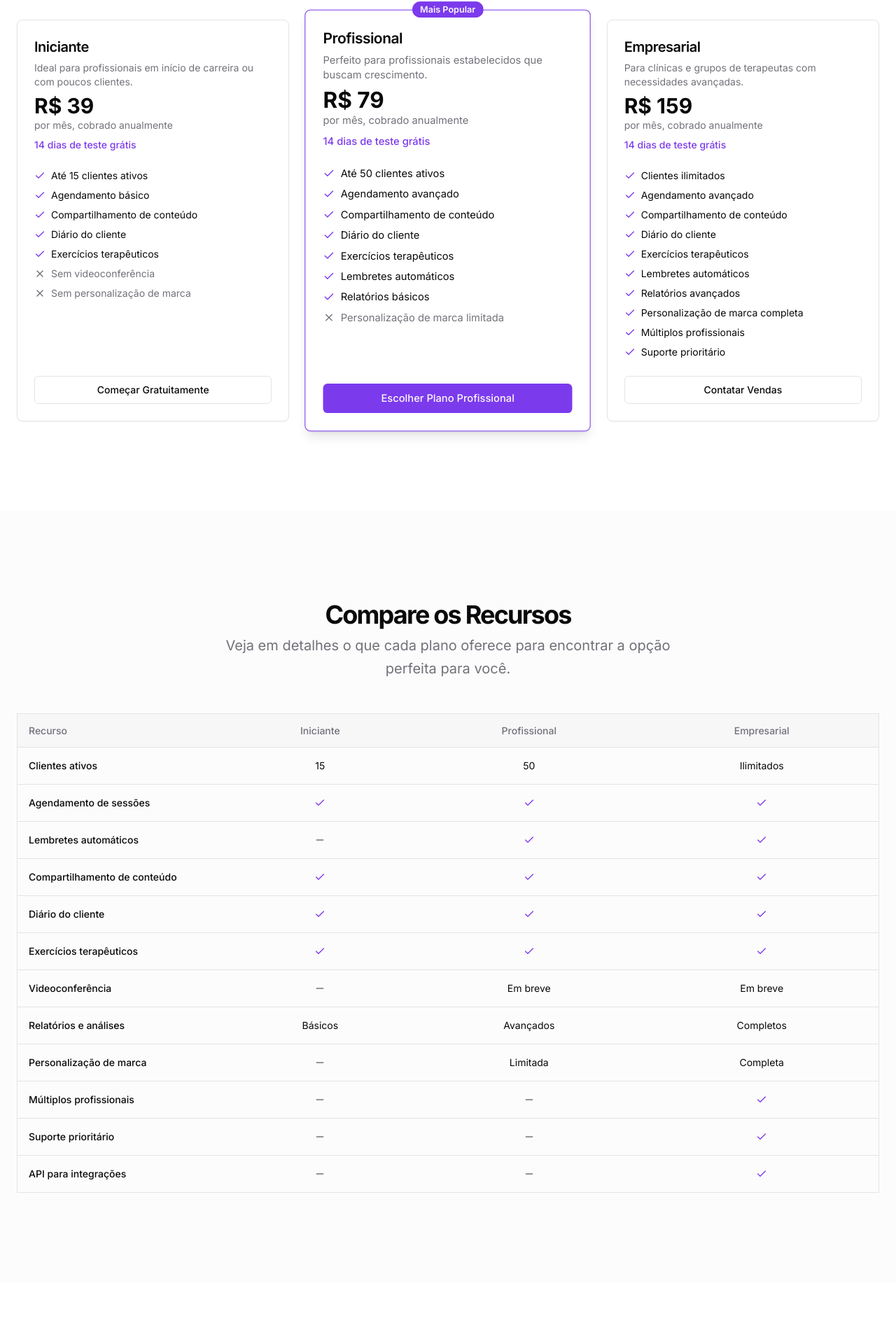
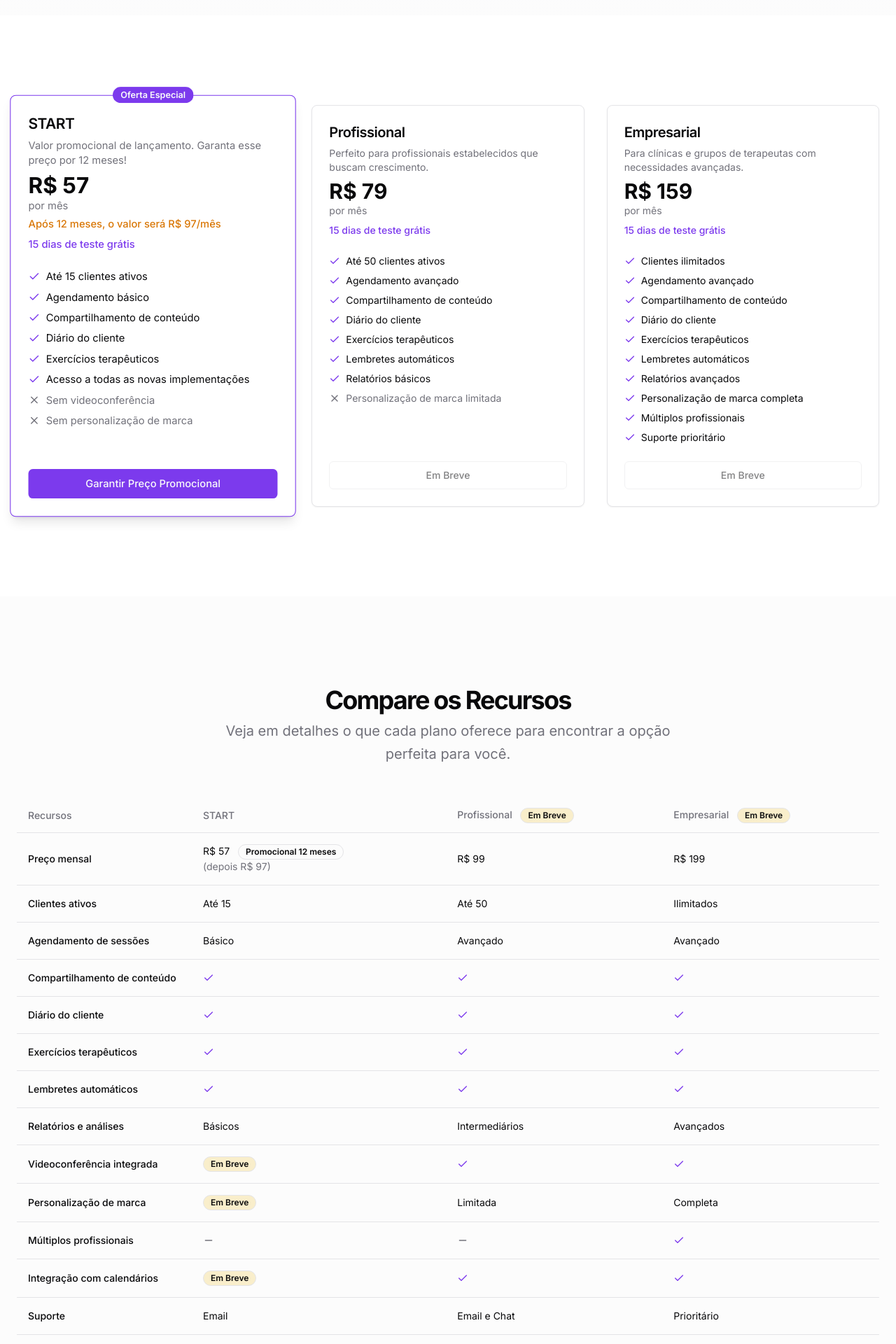
Before and after one commit to iamentorbr/v0-be-thera-project, a Next.js app: page /pricing in a window 1280 px wide. Shown: the part 574-2494 px from the top of the page at 70% size. Built offline with nearby package versions, Linux system fonts and the light colour scheme.

Commit message:
feat: update pricing page with promotional START plan details
Adjust free trial period and set promotional pricing for START plan.

Co-authored-by: Lys R. <203903029+iamentorbr@users.noreply.github.com>

```diff
--- a/app/pricing/page.tsx
+++ b/app/pricing/page.tsx
@@ -46,13 +46,20 @@ export default function PricingPage() {
             <div className="flex flex-col items-center justify-center space-y-4 text-center">
               <div className="space-y-2">
                 <h1 className="text-3xl font-bold tracking-tighter sm:text-4xl md:text-5xl">
-                  Planos Flexíveis para Profissionais de Bem-estar
+                  Oferta Especial de Lançamento
                 </h1>
                 <p className="max-w-[700px] text-muted-foreground md:text-xl/relaxed lg:text-base/relaxed xl:text-xl/relaxed">
-                  Escolha o plano ideal para sua prática e comece a transformar seu atendimento hoje mesmo.
+                  Aproveite o valor promocional de lançamento e garanta 12 meses de acesso com preço especial.
                 </p>
               </div>
               <PricingToggle />
+              <div className="mt-8 max-w-[800px] p-4 bg-primary/10 border border-primary/20 rounded-lg">
+                <p className="text-sm md:text-base font-medium text-primary">
+                  <span className="font-bold">Oferta Especial de Lançamento:</span> Adquira o plano START por apenas R$
+                  57/mês e mantenha esse valor por 12 meses! Após o período promocional e implementação de novos
+                  recursos, o plano START passará a custar R$ 97/mês para novos assinantes.
+                </p>
+              </div>
             </div>
           </div>
         </section>
@@ -62,20 +69,23 @@ export default function PricingPage() {
           <div className="container px-4 md:px-6">
             <div className="grid gap-6 md:grid-cols-2 lg:grid-cols-3 lg:gap-8">
               <PricingCard
-                name="Iniciante"
-                price={{ monthly: "R$ 49", annually: "R$ 39" }}
-                description="Ideal para profissionais em início de carreira ou com poucos clientes."
+                name="START"
+                price={{ monthly: "R$ 57", annually: "R$ 57" }}
+                description="Valor promocional de lançamento. Garanta esse preço por 12 meses!"
                 features={[
                   "Até 15 clientes ativos",
                   "Agendamento básico",
                   "Compartilhamento de conteúdo",
                   "Diário do cliente",
                   "Exercícios terapêuticos",
+                  "Acesso a todas as novas implementações",
                 ]}
                 limitations={["Sem videoconferência", "Sem personalização de marca"]}
-                ctaText="Começar Gratuitamente"
-                ctaLink="/register?plan=starter"
-                trialDays={14}
+                ctaText="Garantir Preço Promocional"
+                ctaLink="/register?plan=start"
+                trialDays={15}
+                popular={true}
+                promotionalInfo="Após 12 meses, o valor será R$ 97/mês"
               />
               <PricingCard
                 name="Profissional"
@@ -93,8 +103,8 @@ export default function PricingPage() {
                 limitations={["Personalização de marca limitada"]}
                 ctaText="Escolher Plano Profissional"
                 ctaLink="/register?plan=professional"
-                trialDays={14}
-                popular={true}
+                trialDays={15}
+                comingSoon={true}
               />
               <PricingCard
                 name="Empresarial"
@@ -114,7 +124,8 @@ export default function PricingPage() {
                 ]}
                 ctaText="Contatar Vendas"
                 ctaLink="/contact-sales"
-                trialDays={14}
+                trialDays={15}
+                comingSoon={true}
               />
             </div>
           </div>
@@ -155,17 +166,15 @@ export default function PricingPage() {
           <div className="container px-4 md:px-6">
             <div className="flex flex-col items-center justify-center space-y-4 text-center">
               <div className="space-y-2">
-                <h2 className="text-3xl font-bold tracking-tighter sm:text-4xl">
-                  Pronto para Transformar sua Prática?
-                </h2>
+                <h2 className="text-3xl font-bold tracking-tighter sm:text-4xl">Garanta Já o Preço Promocional!</h2>
                 <p className="max-w-[700px] md:text-xl/relaxed lg:text-base/relaxed xl:text-xl/relaxed">
-                  Comece hoje mesmo com 14 dias de teste gratuito. Sem compromisso.
+                  Apenas R$ 57/mês por 12 meses + 15 dias de teste gratuito. Oferta por tempo limitado.
                 </p>
               </div>
               <div className="flex flex-col gap-2 min-[400px]:flex-row">
                 <Link href="/register">
                   <Button size="lg" variant="secondary" className="gap-1">
-                    Começar Gratuitamente
+                    Garantir Oferta Especial
                   </Button>
                 </Link>
                 <Link href="/contact">
--- a/components/pricing/pricing-card.tsx
+++ b/components/pricing/pricing-card.tsx
@@ -17,6 +17,8 @@ interface PricingCardProps {
   ctaLink: string
   trialDays?: number
   popular?: boolean
+  promotionalInfo?: string
+  comingSoon?: boolean
 }
 
 export function PricingCard({
@@ -29,12 +31,19 @@ export function PricingCard({
   ctaLink,
   trialDays,
   popular = false,
+  promotionalInfo,
+  comingSoon = false,
 }: PricingCardProps) {
   return (
     <Card className={`flex flex-col ${popular ? "border-primary shadow-lg scale-105 relative" : ""}`}>
       {popular && (
         <Badge className="absolute -top-3 left-1/2 transform -translate-x-1/2 bg-primary text-primary-foreground">
-          Mais Popular
+          Oferta Especial
+        </Badge>
+      )}
+      {comingSoon && (
+        <Badge className="absolute -top-3 left-1/2 transform -translate-x-1/2 bg-yellow-500 text-yellow-950">
+          Em Breve
         </Badge>
       )}
       <CardHeader>
@@ -42,7 +51,8 @@ export function PricingCard({
         <CardDescription>{description}</CardDescription>
         <div className="mt-4">
           <div className="text-3xl font-bold">{price.annually}</div>
-          <div className="text-sm text-muted-foreground">por mês, cobrado anualmente</div>
+          <div className="text-sm text-muted-foreground">por mês</div>
+          {promotionalInfo && <div className="mt-1 text-sm text-amber-600 font-medium">{promotionalInfo}</div>}
           {trialDays && <div className="mt-2 text-sm font-medium text-primary">{trialDays} dias de teste grátis</div>}
         </div>
       </CardHeader>
@@ -66,11 +76,17 @@ export function PricingCard({
         </div>
       </CardContent>
       <CardFooter>
-        <Link href={ctaLink} className="w-full">
-          <Button variant={popular ? "default" : "outline"} className="w-full">
-            {ctaText}
+        {!comingSoon ? (
+          <Link href={ctaLink} className="w-full">
+            <Button variant={popular ? "default" : "outline"} className="w-full">
+              {ctaText}
+            </Button>
+          </Link>
+        ) : (
+          <Button variant="outline" className="w-full" disabled>
+            Em Breve
           </Button>
-        </Link>
+        )}
       </CardFooter>
     </Card>
   )
--- a/components/pricing/pricing-faq.tsx
+++ b/components/pricing/pricing-faq.tsx
@@ -1,49 +1,69 @@
-"use client"
-
 import { Accordion, AccordionContent, AccordionItem, AccordionTrigger } from "@/components/ui/accordion"
 
 export function PricingFaq() {
-  const faqs = [
-    {
-      question: "Posso mudar de plano a qualquer momento?",
-      answer:
-        "Sim, você pode fazer upgrade ou downgrade do seu plano a qualquer momento. As mudanças entram em vigor imediatamente, e o valor será ajustado proporcionalmente ao tempo restante do seu ciclo de cobrança atual.",
-    },
-    {
-      question: "Como funciona o período de teste gratuito?",
-      answer:
-        "Todos os planos incluem um período de teste gratuito de 14 dias. Durante esse período, você terá acesso a todos os recursos do plano escolhido. Não é necessário fornecer informações de pagamento para iniciar o teste. Você só será cobrado se decidir continuar após o período de teste.",
-    },
-    {
-      question: "Quais formas de pagamento são aceitas?",
-      answer:
-        "Aceitamos cartões de crédito (Visa, Mastercard, American Express), boleto bancário e PIX. Para o plano Empresarial, também oferecemos a opção de faturamento mensal.",
-    },
-    {
-      question: "Posso cancelar minha assinatura a qualquer momento?",
-      answer:
-        "Sim, você pode cancelar sua assinatura a qualquer momento através do painel de controle da sua conta. Não há taxas de cancelamento. Após o cancelamento, você continuará tendo acesso aos recursos do seu plano até o final do ciclo de cobrança atual.",
-    },
-    {
-      question: "O que acontece se eu exceder o limite de clientes do meu plano?",
-      answer:
-        "Se você se aproximar do limite de clientes do seu plano, enviaremos uma notificação sugerindo um upgrade. Se exceder o limite, você poderá continuar gerenciando os clientes existentes, mas não poderá adicionar novos até fazer um upgrade ou remover alguns clientes.",
-    },
-    {
-      question: "Vocês oferecem descontos para ONGs ou instituições educacionais?",
-      answer:
-        "Sim, oferecemos descontos especiais para organizações sem fins lucrativos, instituições educacionais e grupos de estudantes. Entre em contato com nossa equipe de vendas para mais informações.",
-    },
-  ]
-
   return (
     <Accordion type="single" collapsible className="w-full max-w-3xl mx-auto">
-      {faqs.map((faq, index) => (
-        <AccordionItem key={index} value={`item-${index}`}>
-          <AccordionTrigger className="text-left">{faq.question}</AccordionTrigger>
-          <AccordionContent>{faq.answer}</AccordionContent>
-        </AccordionItem>
-      ))}
+      <AccordionItem value="item-1">
+        <AccordionTrigger>Como funciona o período de teste gratuito?</AccordionTrigger>
+        <AccordionContent>
+          Todos os planos incluem 15 dias de teste gratuito. Durante esse período, você terá acesso completo a todas as
+          funcionalidades do plano escolhido. Não é necessário fornecer dados de pagamento para iniciar o teste. Você só
+          será cobrado se decidir continuar após o período de teste.
+        </AccordionContent>
+      </AccordionItem>
+      <AccordionItem value="item-2">
+        <AccordionTrigger>Como funciona a oferta promocional de R$ 57?</AccordionTrigger>
+        <AccordionContent>
+          A oferta promocional de lançamento garante o valor de R$ 57/mês por 12 meses para o plano START. Após esse
+          período, o valor será ajustado automaticamente para o preço regular (R$ 97/mês). Novos assinantes após o
+          período promocional pagarão o valor regular desde o início.
+        </AccordionContent>
+      </AccordionItem>
+      <AccordionItem value="item-3">
+        <AccordionTrigger>Posso mudar de plano depois?</AccordionTrigger>
+        <AccordionContent>
+          Sim, você pode fazer upgrade ou downgrade do seu plano a qualquer momento. Se você estiver no plano
+          promocional START e fizer upgrade, não poderá voltar ao preço promocional posteriormente. Ao fazer downgrade
+          de um plano superior para o START, você pagará o valor vigente no momento da mudança.
+        </AccordionContent>
+      </AccordionItem>
+      <AccordionItem value="item-4">
+        <AccordionTrigger>Quais formas de pagamento são aceitas?</AccordionTrigger>
+        <AccordionContent>
+          Aceitamos cartões de crédito (Visa, Mastercard, American Express), boleto bancário e PIX. Para pagamentos via
+          boleto, é necessário um pagamento antecipado de 3 meses. Pagamentos via PIX têm 5% de desconto adicional.
+        </AccordionContent>
+      </AccordionItem>
+      <AccordionItem value="item-5">
+        <AccordionTrigger>Quando os planos Profissional e Empresarial estarão disponíveis?</AccordionTrigger>
+        <AccordionContent>
+          Os planos Profissional e Empresarial estão em desenvolvimento e serão lançados nos próximos meses. Assinantes
+          do plano START terão prioridade e condições especiais para upgrade quando estes planos estiverem disponíveis.
+        </AccordionContent>
+      </AccordionItem>
+      <AccordionItem value="item-6">
+        <AccordionTrigger>Posso cancelar minha assinatura a qualquer momento?</AccordionTrigger>
+        <AccordionContent>
+          Sim, você pode cancelar sua assinatura a qualquer momento sem taxas adicionais. O acesso à plataforma
+          permanecerá ativo até o final do período pago. Não fazemos reembolsos proporcionais para períodos parciais.
+        </AccordionContent>
+      </AccordionItem>
+      <AccordionItem value="item-7">
+        <AccordionTrigger>O que acontece com meus dados se eu cancelar?</AccordionTrigger>
+        <AccordionContent>
+          Após o cancelamento, seus dados permanecerão armazenados por 30 dias, permitindo que você reative sua conta
+          sem perder informações. Após esse período, os dados serão anonimizados conforme nossa política de privacidade.
+        </AccordionContent>
+      </AccordionItem>
+      <AccordionItem value="item-8">
+        <AccordionTrigger>Quais novas implementações estão previstas?</AccordionTrigger>
+        <AccordionContent>
+          Estamos trabalhando em diversas melhorias, incluindo: integração com calendários externos, personalização de
+          marca, videoconferência integrada, gráficos de progresso, modelos de exercícios, suporte a anexos e histórico
+          de versões. Assinantes do plano START promocional terão acesso a todas essas funcionalidades sem custo
+          adicional.
+        </AccordionContent>
+      </AccordionItem>
     </Accordion>
   )
 }
--- a/components/pricing/pricing-table.tsx
+++ b/components/pricing/pricing-table.tsx
@@ -1,132 +1,172 @@
 import { Check, Minus } from "lucide-react"
-import { Table, TableBody, TableCell, TableHead, TableHeader, TableRow } from "@/components/ui/table"
+import { Badge } from "@/components/ui/badge"
+import { Table, TableBody, TableCaption, TableCell, TableHead, TableHeader, TableRow } from "@/components/ui/table"
 
 export function PricingTable() {
-  const features = [
-    {
-      name: "Clientes ativos",
-      starter: "15",
-      professional: "50",
-      enterprise: "Ilimitados",
-    },
-    {
-      name: "Agendamento de sessões",
-      starter: true,
-      professional: true,
-      enterprise: true,
-    },
-    {
-      name: "Lembretes automáticos",
-      starter: false,
-      professional: true,
-      enterprise: true,
-    },
-    {
-      name: "Compartilhamento de conteúdo",
-      starter: true,
-      professional: true,
-      enterprise: true,
-    },
-    {
-      name: "Diário do cliente",
-      starter: true,
-      professional: true,
-      enterprise: true,
-    },
-    {
-      name: "Exercícios terapêuticos",
-      starter: true,
-      professional: true,
-      enterprise: true,
-    },
-    {
-      name: "Videoconferência",
-      starter: false,
-      professional: "Em breve",
-      enterprise: "Em breve",
-    },
-    {
-      name: "Relatórios e análises",
-      starter: "Básicos",
-      professional: "Avançados",
-      enterprise: "Completos",
-    },
-    {
-      name: "Personalização de marca",
-      starter: false,
-      professional: "Limitada",
-      enterprise: "Completa",
-    },
-    {
-      name: "Múltiplos profissionais",
-      starter: false,
-      professional: false,
-      enterprise: true,
-    },
-    {
-      name: "Suporte prioritário",
-      starter: false,
-      professional: false,
-      enterprise: true,
-    },
-    {
-      name: "API para integrações",
-      starter: false,
-      professional: false,
-      enterprise: true,
-    },
-  ]
-
   return (
-    <div className="overflow-x-auto">
-      <Table className="border rounded-lg">
+    <div className="w-full overflow-auto">
+      <Table>
+        <TableCaption>Comparativo detalhado dos planos disponíveis</TableCaption>
         <TableHeader>
-          <TableRow className="bg-muted/50">
-            <TableHead className="w-[300px]">Recurso</TableHead>
-            <TableHead className="text-center">Iniciante</TableHead>
-            <TableHead className="text-center">Profissional</TableHead>
-            <TableHead className="text-center">Empresarial</TableHead>
+          <TableRow>
+            <TableHead className="w-[250px]">Recursos</TableHead>
+            <TableHead>START</TableHead>
+            <TableHead>
+              Profissional{" "}
+              <Badge variant="outline" className="ml-2 bg-yellow-500/20">
+                Em Breve
+              </Badge>
+            </TableHead>
+            <TableHead>
+              Empresarial{" "}
+              <Badge variant="outline" className="ml-2 bg-yellow-500/20">
+                Em Breve
+              </Badge>
+            </TableHead>
           </TableRow>
         </TableHeader>
         <TableBody>
-          {features.map((feature) => (
-            <TableRow key={feature.name}>
-              <TableCell className="font-medium">{feature.name}</TableCell>
-              <TableCell className="text-center">
-                {typeof feature.starter === "boolean" ? (
-                  feature.starter ? (
-                    <Check className="h-4 w-4 text-primary mx-auto" />
-                  ) : (
-                    <Minus className="h-4 w-4 text-muted-foreground mx-auto" />
-                  )
-                ) : (
-                  feature.starter
-                )}
-              </TableCell>
-              <TableCell className="text-center">
-                {typeof feature.professional === "boolean" ? (
-                  feature.professional ? (
-                    <Check className="h-4 w-4 text-primary mx-auto" />
-                  ) : (
-                    <Minus className="h-4 w-4 text-muted-foreground mx-auto" />
-                  )
-                ) : (
-                  feature.professional
-                )}
-              </TableCell>
-              <TableCell className="text-center">
-                {typeof feature.enterprise === "boolean" ? (
-                  feature.enterprise ? (
-                    <Check className="h-4 w-4 text-primary mx-auto" />
-                  ) : (
-                    <Minus className="h-4 w-4 text-muted-foreground mx-auto" />
-                  )
-                ) : (
-                  feature.enterprise
-                )}
-              </TableCell>
-            </TableRow>
-          ))}
+          <TableRow>
+            <TableCell className="font-medium">Preço mensal</TableCell>
+            <TableCell>
+              R$ 57{" "}
+              <Badge variant="outline" className="ml-2">
+                Promocional 12 meses
+              </Badge>
+              <br />
+              <span className="text-sm text-muted-foreground">(depois R$ 97)</span>
+            </TableCell>
+            <TableCell>R$ 99</TableCell>
+            <TableCell>R$ 199</TableCell>
+          </TableRow>
+          <TableRow>
+            <TableCell className="font-medium">Clientes ativos</TableCell>
+            <TableCell>Até 15</TableCell>
+            <TableCell>Até 50</TableCell>
+            <TableCell>Ilimitados</TableCell>
+          </TableRow>
+          <TableRow>
+            <TableCell className="font-medium">Agendamento de sessões</TableCell>
+            <TableCell>Básico</TableCell>
+            <TableCell>Avançado</TableCell>
+            <TableCell>Avançado</TableCell>
+          </TableRow>
+          <TableRow>
+            <TableCell className="font-medium">Compartilhamento de conteúdo</TableCell>
+            <TableCell>
+              <Check className="h-4 w-4 text-primary" />
+            </TableCell>
+            <TableCell>
+              <Check className="h-4 w-4 text-primary" />
+            </TableCell>
+            <TableCell>
+              <Check className="h-4 w-4 text-primary" />
+            </TableCell>
+          </TableRow>
+          <TableRow>
+            <TableCell className="font-medium">Diário do cliente</TableCell>
+            <TableCell>
+              <Check className="h-4 w-4 text-primary" />
+            </TableCell>
+            <TableCell>
+              <Check className="h-4 w-4 text-primary" />
+            </TableCell>
+            <TableCell>
+              <Check className="h-4 w-4 text-primary" />
+            </TableCell>
+          </TableRow>
+          <TableRow>
+            <TableCell className="font-medium">Exercícios terapêuticos</TableCell>
+            <TableCell>
+              <Check className="h-4 w-4 text-primary" />
+            </TableCell>
+            <TableCell>
+              <Check className="h-4 w-4 text-primary" />
+            </TableCell>
+            <TableCell>
+              <Check className="h-4 w-4 text-primary" />
+            </TableCell>
+          </TableRow>
+          <TableRow>
+            <TableCell className="font-medium">Lembretes automáticos</TableCell>
+            <TableCell>
+              <Check className="h-4 w-4 text-primary" />
+            </TableCell>
+            <TableCell>
+              <Check className="h-4 w-4 text-primary" />
+            </TableCell>
+            <TableCell>
+              <Check className="h-4 w-4 text-primary" />
+            </TableCell>
+          </TableRow>
+          <TableRow>
+            <TableCell className="font-medium">Relatórios e análises</TableCell>
+            <TableCell>Básicos</TableCell>
+            <TableCell>Intermediários</TableCell>
+            <TableCell>Avançados</TableCell>
+          </TableRow>
+          <TableRow>
+            <TableCell className="font-medium">Videoconferência integrada</TableCell>
+            <TableCell>
+              <Badge variant="outline" className="bg-yellow-500/20">
+                Em Breve
+              </Badge>
+            </TableCell>
+            <TableCell>
+              <Check className="h-4 w-4 text-primary" />
+            </TableCell>
+            <TableCell>
+              <Check className="h-4 w-4 text-primary" />
+            </TableCell>
+          </TableRow>
+          <TableRow>
+            <TableCell className="font-medium">Personalização de marca</TableCell>
+            <TableCell>
+              <Badge variant="outline" className="bg-yellow-500/20">
+                Em Breve
+              </Badge>
+            </TableCell>
+            <TableCell>Limitada</TableCell>
+            <TableCell>Completa</TableCell>
+          </TableRow>
+          <TableRow>
+            <TableCell className="font-medium">Múltiplos profissionais</TableCell>
+            <TableCell>
+              <Minus className="h-4 w-4 text-muted-foreground" />
+            </TableCell>
+            <TableCell>
+              <Minus className="h-4 w-4 text-muted-foreground" />
+            </TableCell>
+            <TableCell>
+              <Check className="h-4 w-4 text-primary" />
+            </TableCell>
+          </TableRow>
+          <TableRow>
+            <TableCell className="font-medium">Integração com calendários</TableCell>
+            <TableCell>
+              <Badge variant="outline" className="bg-yellow-500/20">
+                Em Breve
+              </Badge>
+            </TableCell>
+            <TableCell>
+              <Check className="h-4 w-4 text-primary" />
+            </TableCell>
+            <TableCell>
+              <Check className="h-4 w-4 text-primary" />
+            </TableCell>
+          </TableRow>
+          <TableRow>
+            <TableCell className="font-medium">Suporte</TableCell>
+            <TableCell>Email</TableCell>
+            <TableCell>Email e Chat</TableCell>
+            <TableCell>Prioritário</TableCell>
+          </TableRow>
+          <TableRow>
+            <TableCell className="font-medium">Período de teste</TableCell>
+            <TableCell>15 dias</TableCell>
+            <TableCell>15 dias</TableCell>
+            <TableCell>15 dias</TableCell>
+          </TableRow>
         </TableBody>
       </Table>
     </div>
```
Also changed, not shown: components/pricing/pricing-toggle.tsx (+6 -23 lines).
